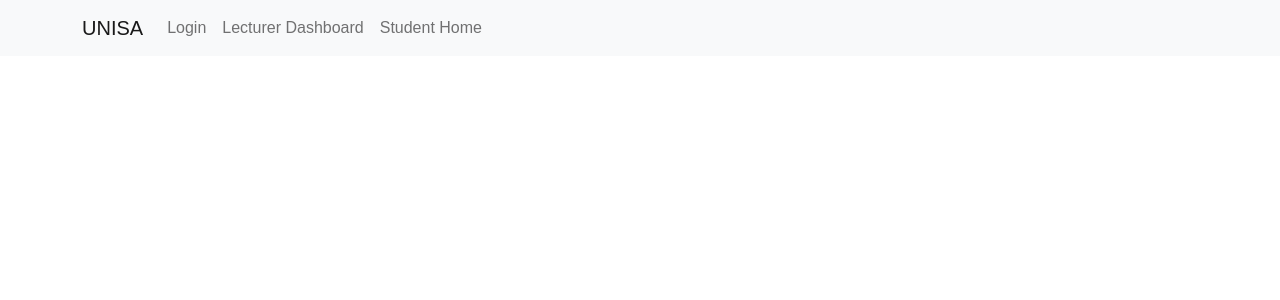
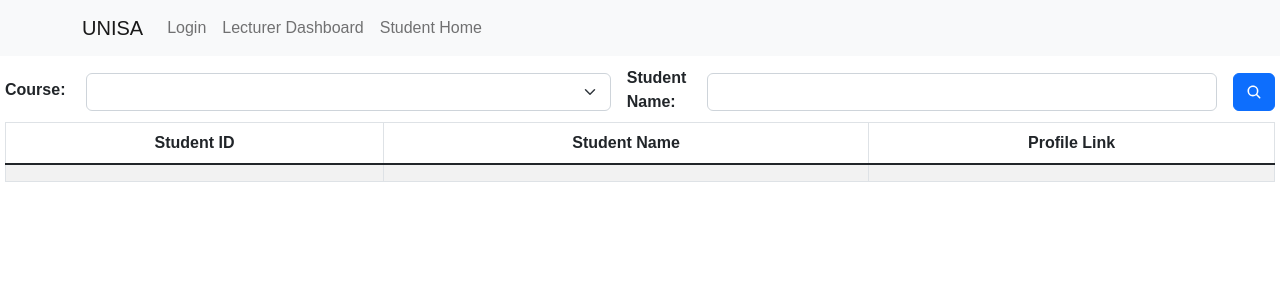
Before and after one commit to MunyaradziMagura/Student-Attendance-System, a React (Create React App) app in the folder client/student-attendence-system/: page /LecturerDashboard in a window 1280 px wide. Shown: the top 300 px of the page. Built offline with nearby package versions, Linux system fonts and the light colour scheme.

Commit message:
Added in StudentSearchTable component and other fixes/changes.

```diff
--- a/client/student-attendence-system/public/index.html
+++ b/client/student-attendence-system/public/index.html
@@ -13,7 +13,7 @@
 
     <link rel="apple-touch-icon" href="%PUBLIC_URL%/logo192.png" />
 
-    <link rel="manifest" href="%PUBLIC_URL%/manifest.json" />
+    <!-- <link rel="manifest" href="%PUBLIC_URL%/manifest.json" /> -->
 
     <title>Student Attendance System</title>
   </head>
--- /dev/null
+++ b/client/student-attendence-system/src/components/StudentSearchTable.js
@@ -0,0 +1,40 @@
+import React from 'react'
+import Stack from 'react-bootstrap/Stack'
+import Form from 'react-bootstrap/Form'
+import Table from 'react-bootstrap/Table'
+import {IoSearch} from "react-icons/io5";
+import Button from 'react-bootstrap/esm/Button';
+
+
+function StudentSearchTable() {
+  return (
+    <div style={{padding: 5}}>
+        <Stack direction='horizontal' gap={3}>
+            <Form.Label style={{paddingRight: 5, paddingTop: 5, fontWeight: "bold"}}>Course:</Form.Label>
+            <Form.Select></Form.Select>
+            <Form.Label style={{paddingRight: 5, paddingTop: 5, fontWeight: "bold"}}>Student Name:</Form.Label>
+            <Form.Control></Form.Control>
+            <Button><IoSearch/></Button>
+        </Stack>
+        <Table responsive striped bordered>
+            <thead style={{textAlign: "center"}}>
+                <tr>
+                    <th>Student ID</th>
+                    <th>Student Name</th>
+                    <th>Profile Link</th>
+                </tr>
+            </thead>
+            <tbody>
+                <tr>
+                    <td></td>
+                    <td></td>
+                    <td></td>
+                </tr>
+            </tbody>
+        </Table>
+    </div>
+
+  )
+}
+
+export default StudentSearchTable
--- a/client/student-attendence-system/src/pages/Dashboard.js
+++ b/client/student-attendence-system/src/pages/Dashboard.js
@@ -5,10 +5,14 @@ import StudentAttendanceTable from "../components/StudentAttendanceTable";
 import BarcodeScanner from "../components/BarcodeScanner";
 //import YourCourse from '../components/YourCourse';
 import MainDash from "../components/Dashboard";
+import StudentSearchTable from "../components/StudentSearchTable";
+
 function Dashboard() {
   return (
     <>
-      <BarcodeScanner />
+    <StudentSearchTable/>
+      {/* <BarcodeScanner /> */}
+
       {/* <MainDash /> */}
       {/* <StudentAttendanceTable /> */}
     </>
--- a/client/student-attendence-system/src/pages/Login.js
+++ b/client/student-attendence-system/src/pages/Login.js
@@ -1,7 +1,7 @@
 import Form from 'react-bootstrap/Form';
 import InputGroup from 'react-bootstrap/InputGroup';
 import axios from 'axios';
-import { useRef, useState, useEffect } from 'react'
+import {useState} from 'react'
 
 function Login() {
 
```
